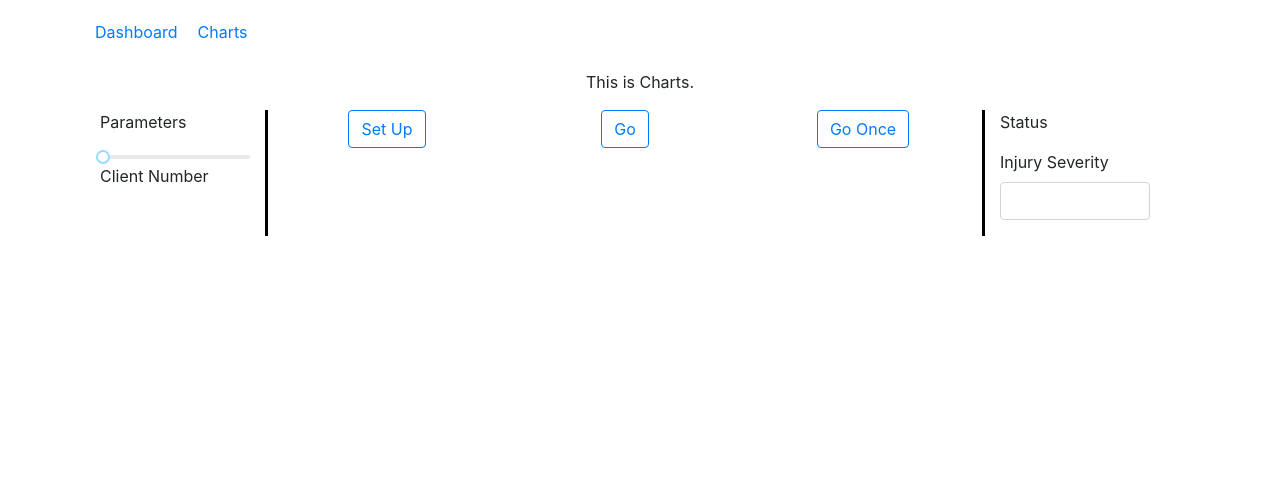
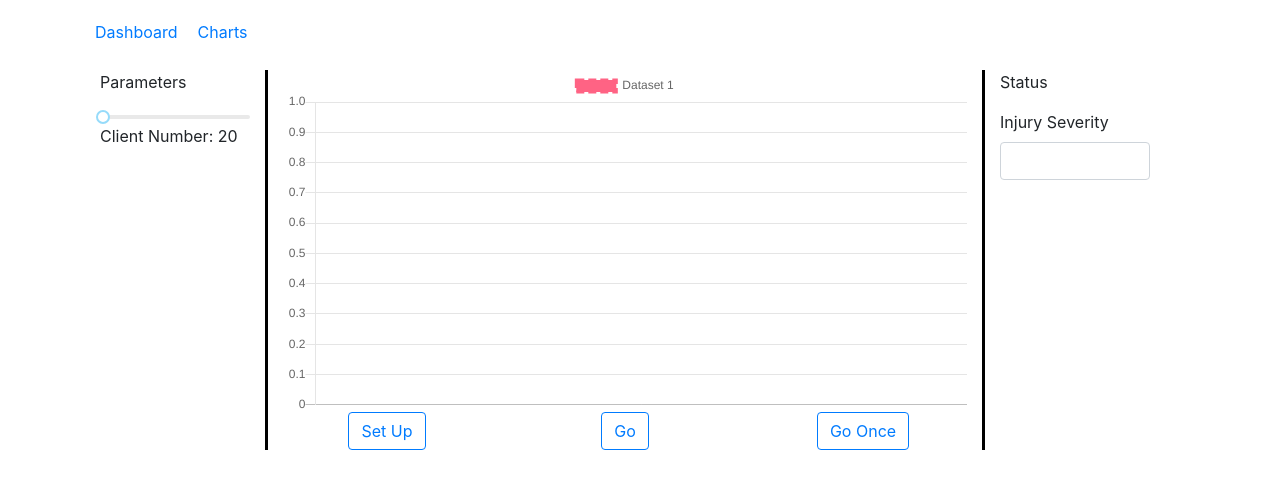
Before and after one commit to shengwu1026/netlogo-trustmodel-ui, a React (Create React App) app: page /charts in a window 1280 px wide. Shown: the top 488 px of the page. Built offline with nearby package versions, Linux system fonts and the light colour scheme.

Commit message:
add a slider, an inbox and a real-time streaming chart

```diff
--- a/src/components/Charts.js
+++ b/src/components/Charts.js
@@ -2,47 +2,23 @@ import React, { Component } from 'react';
 import '../styles/charts.css';
 import 'rc-slider/assets/index.css';
 import 'rc-tooltip/assets/bootstrap.css';
-import Tooltip from 'rc-tooltip';
-import Slider from 'rc-slider';
+import Linechart from './Linechart';
+import Parameters from './Parameters';
 
 class Charts extends Component {
-  componentDidMount() {
-    const SliderWithTooltip = Slider.createSliderWithTooltip;
-    const Range = SliderWithTooltip(Slider.Range);
-    const Handle = Slider.Handle;
-  }
-
-  render() {
-    const handle = (props) => {
-
-      const { value, dragging, index, ...restProps } = this.props;
-
-      console.log(value);
-      return (
-        <Tooltip
-          prefixCls="rc-slider-tooltip"
-          overlay={30}
-          visible={dragging}
-          placement="top"
-          key={index}>
-          <Handle value={value} {...restProps}
-          />
-        </Tooltip>
-      );
-    };
-
+  render () {
     return (
       <div className='charts-container'>
         <div className='charts-header text-center'>
-          <p>This is Charts.</p>
         </div>
         <div className='container-fluid charts-body row'>
           <div className='col-2' id='params'>
-            <p>Parameters</p>
-            <Slider min={0} max={1000} step={5} defaultValue={20} handle={this.handle} />
-            <p>Client Number</p>
+            <Parameters/>
           </div>
           <div className='col-8' id='charts'>
+            <div id='main-chart'>
+              <Linechart/>
+            </div>
             <div className='row buttons text-center'>
               <div className='col-4'>
                 <button type="button" className="btn btn-outline-primary">
--- a/src/components/Dashboard.js
+++ b/src/components/Dashboard.js
@@ -3,9 +3,15 @@ import '../styles/dashboard.css';
 import Linechart from './Linechart';
 
 class Dashboard extends Component {
-  render() {
+  render () {
     return (
-      <p>This is Dashboard.</p>
+      <div className='dashboard-container'>
+        <div className='dashboard-header text-center'>
+        </div>
+        <div className='container-fluid dashboard-body row'>
+          {/*<Linechart/>*/}
+        </div>
+      </div>
     )
   }
 }
--- a/src/components/Linechart.js
+++ b/src/components/Linechart.js
@@ -5,11 +5,15 @@ import 'chartjs-plugin-streaming';
 class Linechart extends Component {
   render() {
     return (
-      <Line data={{
-          datasets: [{
-            label: this.props.label,
-            borderColor: this.props.borderColor,
-            lineTension: this.props.lineTension,
+      <Line
+        data={{
+          datasets: [ {
+            label: 'Dataset 1',
+            borderColor: 'rgb(255, 99, 132)',
+            backgroundColor: 'rgba(255, 99, 132, 0.5)',
+            lineTension: 0,
+            fill: false,
+            borderDash: [ 8, 4 ]
           }]
         }}
         options={{
@@ -20,15 +24,17 @@ class Linechart extends Component {
           },
           plugins: {
             streaming: {
-              onRefresh: function(chart) {
-                chart.data.datasets.forEach(function(dataset) {
-                  dataset.data.push({
+              refresh: 1000,
+              frameRate: 60,
+              onRefresh: function ( chart ) {
+                chart.data.datasets.forEach( function ( dataset ) {
+                  dataset.data.push( {
                     x: Date.now(),
                     y: Math.random()
-                  });
-                });
+                  } );
+                } );
               },
-              delay: 2000
+              // delay: 2000
             }
           }
         }}
--- /dev/null
+++ b/src/components/Parameters.js
@@ -0,0 +1,51 @@
+import React, { Component } from 'react';
+import 'rc-slider/assets/index.css';
+import 'rc-tooltip/assets/bootstrap.css';
+import Tooltip from 'rc-tooltip';
+import Slider from 'rc-slider';
+
+const createSliderWithTooltip = Slider.createSliderWithTooltip;
+const Range = createSliderWithTooltip( Slider.Range );
+const Handle = Slider.Handle;
+
+const handle = ( props ) => {
+  const { value, dragging, index, ...restProps } = props;
+  return (
+    <Tooltip
+      prefixCls="rc-slider-tooltip"
+      overlay={value}
+      visible={dragging}
+      placement="top"
+      key={index}>
+      <Handle value={value} {...restProps} />
+    </Tooltip>
+  );
+};
+
+class Parameters extends Component {
+  state = {
+    sliderValue: 20
+  };
+
+  handleSliderChange = ( e ) => {
+    const value = e;
+    this.setState( () => ( {
+      sliderValue: value
+    } ) );
+  };
+
+  render () {
+    return (
+      <div>
+        <p>Parameters</p>
+        <Slider min={0} max={1000} defaultValue={20} step={5}
+                handle={handle}
+                onChange={this.handleSliderChange}
+        />
+        <p>Client Number: {this.state.sliderValue}</p>
+      </div>
+    )
+  }
+}
+
+export default Parameters
--- a/src/containers/ChartsContainer.js
+++ b/src/containers/ChartsContainer.js
@@ -0,0 +1,4 @@
+import React, { Component } from 'react';
+
+class ChartsContainer extends Component {
+}
```
Also changed, not shown: src/containers/DashboardContainer.js (+0 -7 lines).
